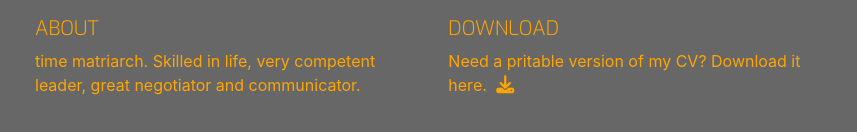
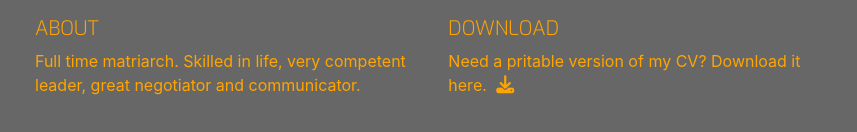
Before and after one commit to malc-u/miniproject, a plain HTML site: page index.html in a window 1280 px wide. Shown: the part 716-848 px from the top of the page, 0-857 px from the left. Drawn offline with nearby package versions, Linux system fonts and the light colour scheme.

Commit message:
Last commit reversed

```diff
--- a/index.html
+++ b/index.html
@@ -171,7 +171,7 @@
         <div id="footer-details" class="row">
             <div class="col-sm-4">
                 <h5 class="uppercase general-sub">About</h5>
-                <p class="inline-block"> time matriarch. Skilled in life, very competent leader, great negotiator
+                <p class="inline-block"> Full time matriarch. Skilled in life, very competent leader, great negotiator
                     and communicator. </p>
             </div>
             <div class="col-sm-4">
```
